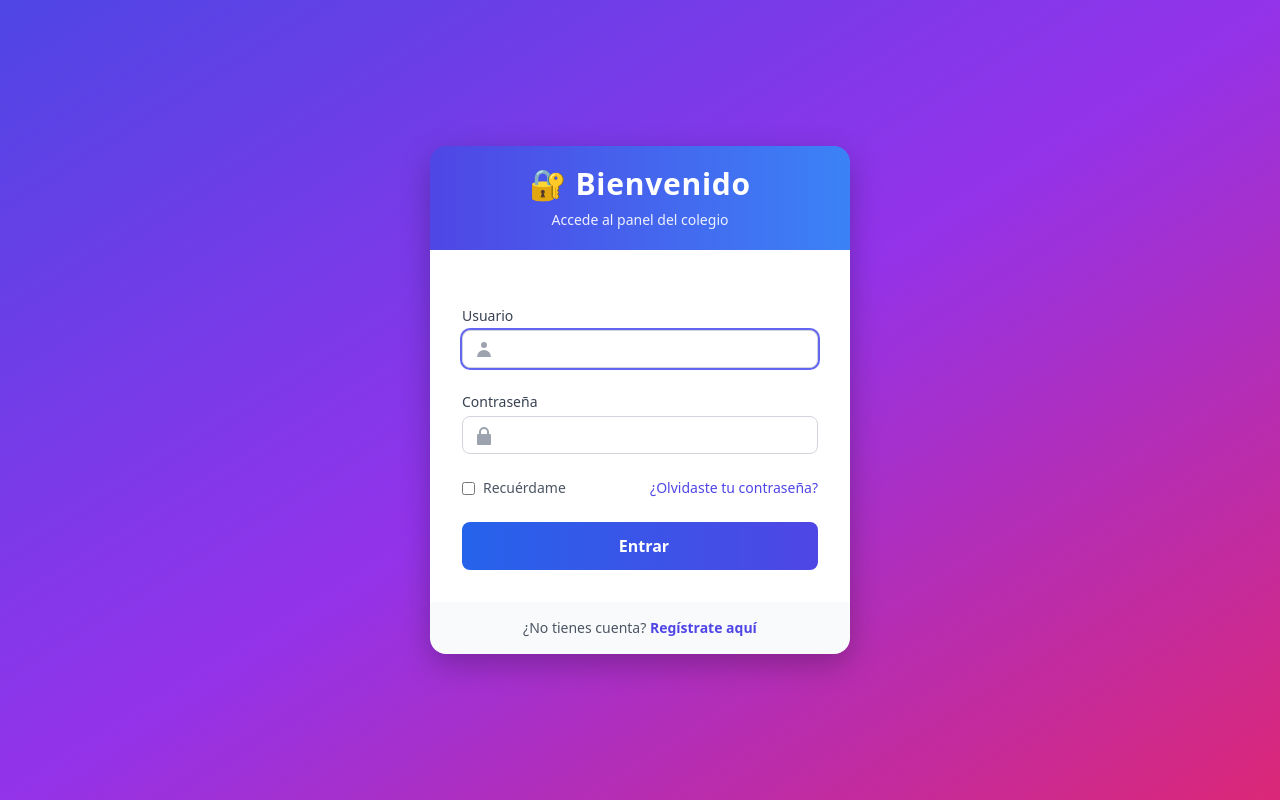
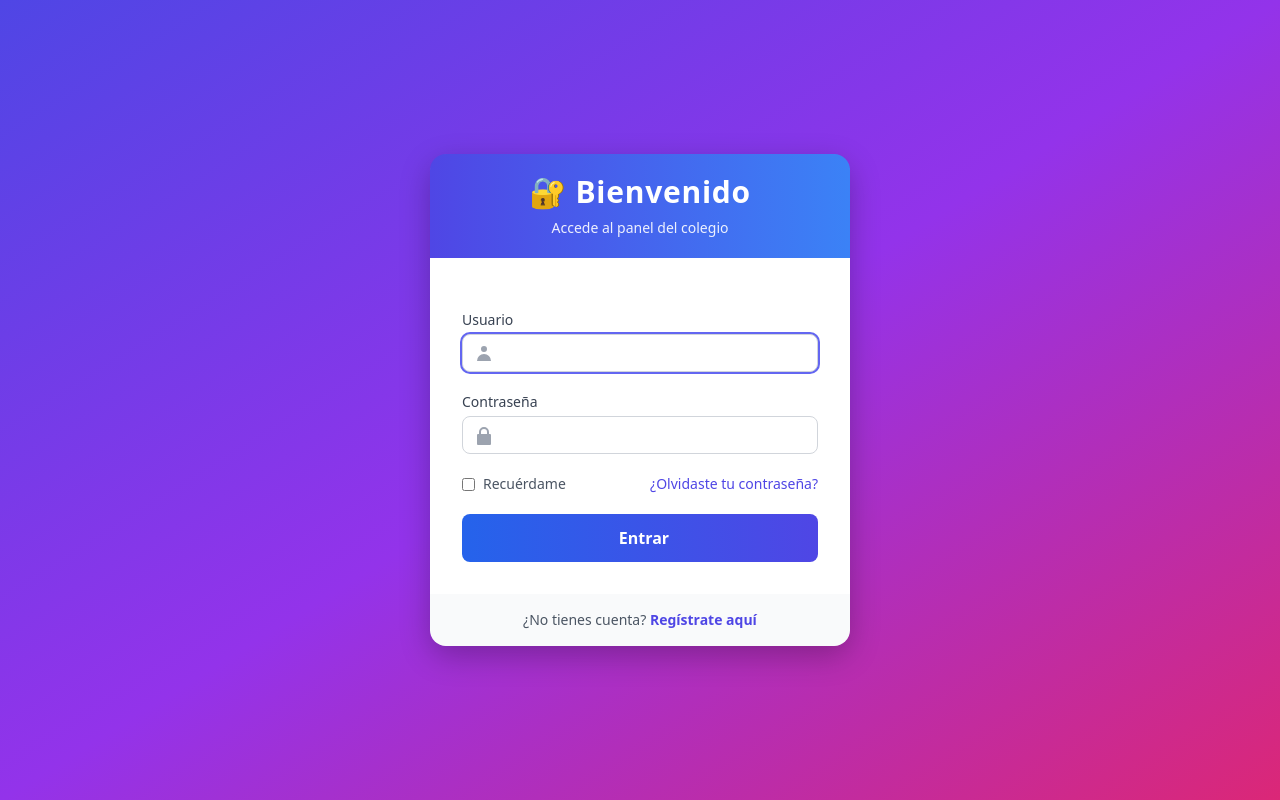
Before and after one commit to Barbera-Studio/Colegio, a Django app: page /accounts/login/ in a window 1280 px wide. Run offline with Django 5.2, Linux system fonts and the light colour scheme; parts of the project's set-up code (start-up, migrations or seed data) failed here and were passed over; some libraries are stand-ins or nearby versions.

Commit message:
Cambios login

```diff
--- a/templates/registration/login.html
+++ b/templates/registration/login.html
@@ -3,7 +3,11 @@
 <head>
   <meta charset="UTF-8">
   <title>Iniciar Sesión</title>
+  <meta name="viewport" content="width=device-width, initial-scale=1, maximum-scale=1">
+
   {% load static %}
+  {% load widget_tweaks %}
+
   <link rel="icon" type="image/png" href="/static/img/favicon.png">
   <script src="https://cdn.tailwindcss.com"></script>
 
@@ -21,38 +25,36 @@
 
   <style>
     @keyframes fadeInUp {
-      from { opacity: 0; transform: translateY(20px); }
+      from { opacity: 0; transform: translateY(16px); }
       to   { opacity: 1; transform: translateY(0); }
     }
+
     .animate-fadeInUp {
       animation: fadeInUp 0.45s ease-out;
     }
 
-    /* 🔥 Fondo perfecto sin repetición */
     body {
-      height: 100dvh;
-      overflow: hidden;
+      min-height: 100dvh;
+      overflow-x: hidden;
     }
 
-    /* 🔥 Contenedor sin min-h-screen */
     .login-wrapper {
-      position: absolute;
-      inset: 0;
+      min-height: 100dvh;
       display: flex;
       align-items: center;
       justify-content: center;
       padding: 1rem;
     }
 
-    /* 🔥 Card adaptado a móviles sin zoom roto */
     .login-card {
       width: 100%;
       max-width: 420px;
+      background: white;
       border-radius: 1.25rem;
-      background: white;
       box-shadow: 0 10px 30px rgba(0,0,0,0.25);
     }
 
+    /* Ajustes finos SOLO para móviles */
     @media (max-width: 480px) {
       .login-card {
         max-width: 100%;
@@ -67,18 +69,28 @@
 
     <div class="login-card animate-fadeInUp">
 
-      <div class="bg-gradient-to-r from-indigo-600 to-blue-500 px-6 py-5 text-center text-white rounded-t-2xl">
-        <h2 class="text-3xl font-bold tracking-wide">🔐 Bienvenido</h2>
-        <p class="text-sm mt-2 opacity-90">Accede al panel del colegio</p>
+      <!-- HEADER -->
+      <div class="bg-gradient-to-r from-indigo-600 to-blue-500
+                  px-6 py-5 sm:py-5 py-4
+                  text-center text-white rounded-t-2xl">
+
+        <h2 class="text-2xl sm:text-3xl font-bold tracking-wide">
+          🔐 Bienvenido
+        </h2>
+
+        <p class="text-xs sm:text-sm mt-2 opacity-90">
+          Accede al panel del colegio
+        </p>
       </div>
 
+      <!-- FORM -->
       <div class="px-6 py-6 sm:px-8 sm:py-8">
-        {% load widget_tweaks %}
-        <form method="post" class="space-y-6" onsubmit="handleSubmit()">
+
+        <form method="post" class="space-y-5" onsubmit="handleSubmit()">
           {% csrf_token %}
 
           {% if form.errors %}
-            <div class="text-red-600 text-sm mb-2">
+            <div class="text-red-600 text-sm">
               {% for field in form %}
                 {% for error in field.errors %}
                   <p>{{ error }}</p>
@@ -90,10 +102,13 @@
             </div>
           {% endif %}
 
+          <!-- USUARIO -->
           <div>
-            <label class="block text-sm font-medium text-gray-700 mb-1">Usuario</label>
-            <div class="relative flex items-center">
-              <span class="absolute left-3 text-gray-400">
+            <label class="block text-sm font-medium text-gray-700 mb-1">
+              Usuario
+            </label>
+            <div class="relative">
+              <span class="absolute left-3 top-1/2 -translate-y-1/2 text-gray-400">
                 <svg xmlns="http://www.w3.org/2000/svg" class="h-5 w-5" fill="currentColor" viewBox="0 0 20 20">
                   <path fill-rule="evenodd" d="M10 9a3 3 0 100-6 3 3 0 000 6zm-7 9a7 7 0 1114 0H3z" clip-rule="evenodd"/>
                 </svg>
@@ -102,10 +117,13 @@
             </div>
           </div>
 
+          <!-- CONTRASEÑA -->
           <div>
-            <label class="block text-sm font-medium text-gray-700 mb-1">Contraseña</label>
-            <div class="relative flex items-center">
-              <span class="absolute left-3 text-gray-400">
+            <label class="block text-sm font-medium text-gray-700 mb-1">
+              Contraseña
+            </label>
+            <div class="relative">
+              <span class="absolute left-3 top-1/2 -translate-y-1/2 text-gray-400">
                 <svg xmlns="http://www.w3.org/2000/svg" class="h-5 w-5" fill="currentColor" viewBox="0 0 20 20">
                   <path fill-rule="evenodd" d="M5 9V7a5 5 0 1110 0v2h1a1 1 0 011 1v9a1 1 0 01-1 1H4a1 1 0 01-1-1v-9a1 1 0 011-1h1zm2-2a3 3 0 016 0v2H7V7z" clip-rule="evenodd"/>
                 </svg>
@@ -114,27 +132,39 @@
             </div>
           </div>
 
-          <div class="flex items-center justify-between">
-            <label class="flex items-center space-x-2 text-sm text-gray-600">
+          <!-- OPCIONES -->
+          <div class="flex items-center justify-between text-sm">
+            <label class="flex items-center space-x-2 text-gray-600">
               <input type="checkbox" class="rounded text-indigo-600 focus:ring-indigo-500">
               <span>Recuérdame</span>
             </label>
-            <a href="{% url 'password_reset' %}" class="text-sm text-indigo-600 hover:underline">
+            <a href="{% url 'password_reset' %}" class="text-indigo-600 hover:underline">
               ¿Olvidaste tu contraseña?
             </a>
           </div>
 
+          <!-- BOTÓN -->
           <button id="loginBtn" type="submit"
-            class="w-full bg-gradient-to-r from-blue-600 to-indigo-600 text-white py-3 rounded-lg text-base font-semibold flex justify-center items-center space-x-2 hover:opacity-90 focus:outline-none focus:ring-2 focus:ring-offset-2 focus:ring-indigo-500 transition duration-300">
-            <svg id="spinner" class="hidden animate-spin h-5 w-5 text-white" xmlns="http://www.w3.org/2000/svg" fill="none" viewBox="0 0 24 24">
-              <circle class="opacity-25" cx="12" cy="12" r="10" stroke="currentColor" stroke-width="4"></circle>
-              <path class="opacity-75" fill="currentColor" d="M4 12a8 8 0 018-8v8z"></path>
+            class="w-full bg-gradient-to-r from-blue-600 to-indigo-600
+                   text-white py-3 rounded-lg text-base font-semibold
+                   flex justify-center items-center space-x-2
+                   hover:opacity-90 focus:outline-none focus:ring-2 focus:ring-offset-2 focus:ring-indigo-500
+                   transition">
+
+            <svg id="spinner" class="hidden animate-spin h-5 w-5 text-white"
+                 xmlns="http://www.w3.org/2000/svg" fill="none" viewBox="0 0 24 24">
+              <circle class="opacity-25" cx="12" cy="12" r="10"
+                      stroke="currentColor" stroke-width="4"></circle>
+              <path class="opacity-75" fill="currentColor"
+                    d="M4 12a8 8 0 018-8v8z"></path>
             </svg>
+
             <span id="btnText">Entrar</span>
           </button>
         </form>
       </div>
 
+      <!-- FOOTER -->
       <div class="px-6 py-4 bg-gray-50 text-center text-sm text-gray-600 rounded-b-2xl">
         ¿No tienes cuenta?
         <a href="{% url 'core:registro' %}" class="font-semibold text-indigo-600 hover:underline">
```
